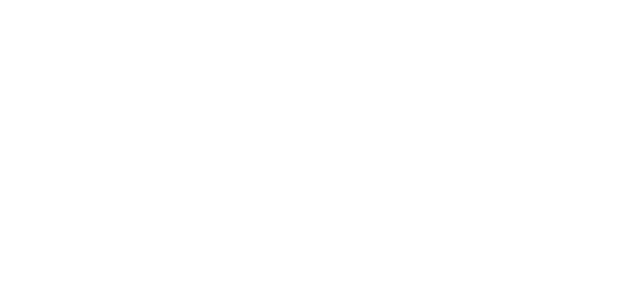
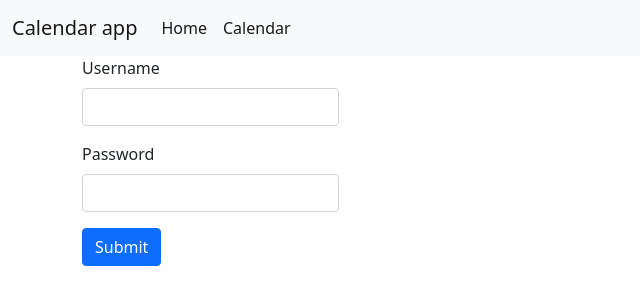
Before and after one commit to Fatman9000/CalendarApp, a Flask app: page / in a window 1280 px wide. Before the commit the part shown is empty. Shown: the top 305 px of the page, without its empty margins (0-640 px from the left). Run offline with Flask 2, Linux system fonts and the light colour scheme.

Commit message:
added html templates using bootstrap

```diff
--- a/app.py
+++ b/app.py
@@ -10,3 +10,7 @@ app.config['SECRET_KEY'] = 'secret_key'
 @app.route('/')
 def home_page():
     return render_template("index.html")
+
+@app.route('/validate',methods=['GET', 'POST'])
+def user_validation():
+    return render_template("index.html")
--- a/templates/base.html
+++ b/templates/base.html
@@ -10,7 +10,24 @@
 
     <title>Hello, world!</title>
     {% block head %}
-
+    <nav class="navbar navbar-expand-lg navbar-light bg-light">
+      <div class="container-fluid">
+        <a class="navbar-brand" href="#">Calendar app</a>
+        <button class="navbar-toggler" type="button" data-bs-toggle="collapse" data-bs-target="#navbarNav" aria-controls="navbarNav" aria-expanded="false" aria-label="Toggle navigation">
+          <span class="navbar-toggler-icon"></span>
+        </button>
+        <div class="collapse navbar-collapse" id="navbarNav">
+          <ul class="navbar-nav">
+            <li class="nav-item">
+              <a class="nav-link active" aria-current="page" href="">Home</a>
+            </li>
+            <li class="nav-item">
+              <a class="nav-link active" href="">Calendar</a>
+            </li>
+          </ul>
+        </div>
+      </div>
+    </nav>
     {% endblock head %}
   </head>
   <body>
--- a/templates/index.html
+++ b/templates/index.html
@@ -1,5 +1,22 @@
 {% extends "base.html" %}
 {% block content %}
-
-
+<div class="container-fluid">
+    <div class="container-sm">
+        <div class="row justify-content-md-left">
+            <div class="col-md-auto">
+                <form action="/validate" method="POST">
+                    <div class="mb-3">
+                        <label for="InputEmail1" class="form-label">Username</label>
+                        <input type="email" class="form-control" id="InputEmail1" aria-describedby="emailHelp">
+                    </div>
+                    <div class="mb-3">
+                        <label for="InputPassword1" class="form-label">Password</label>
+                        <input type="password" class="form-control" id="InputPassword1">
+                    </div>
+                    <button type="submit" class="btn btn-primary">Submit</button>
+                </form>
+            </div>
+        </div>
+    </div>
+</div>
 {% endblock %}
```
Also changed, not shown: calendar.py (line endings or trailing spaces).
